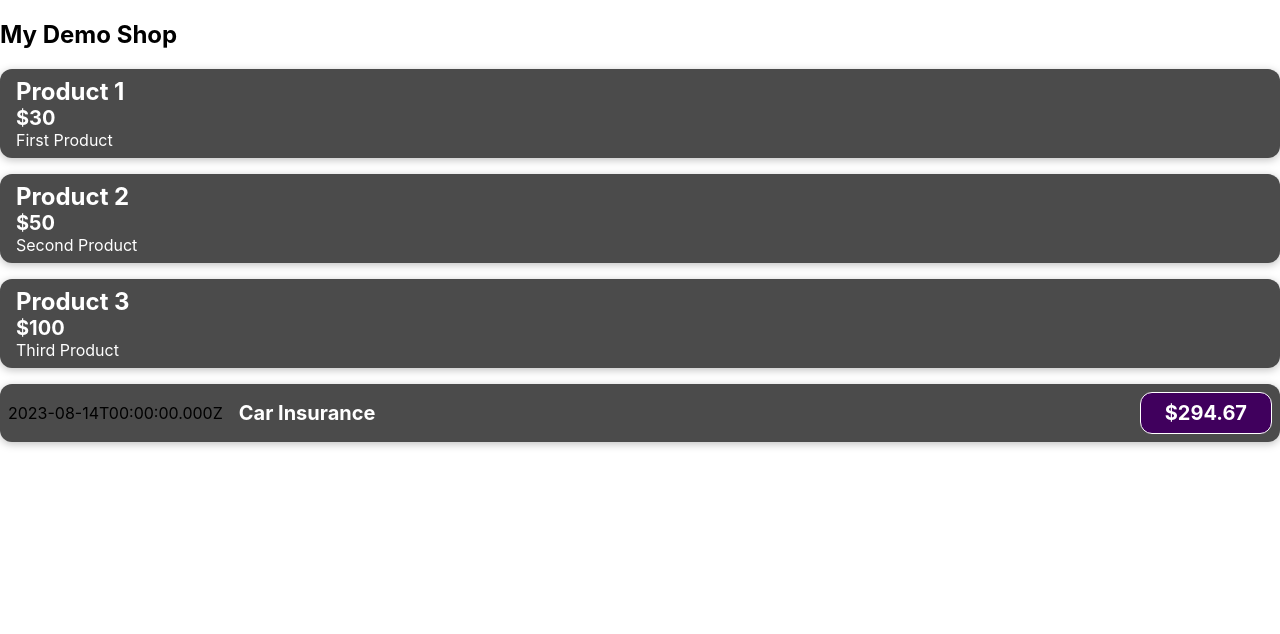
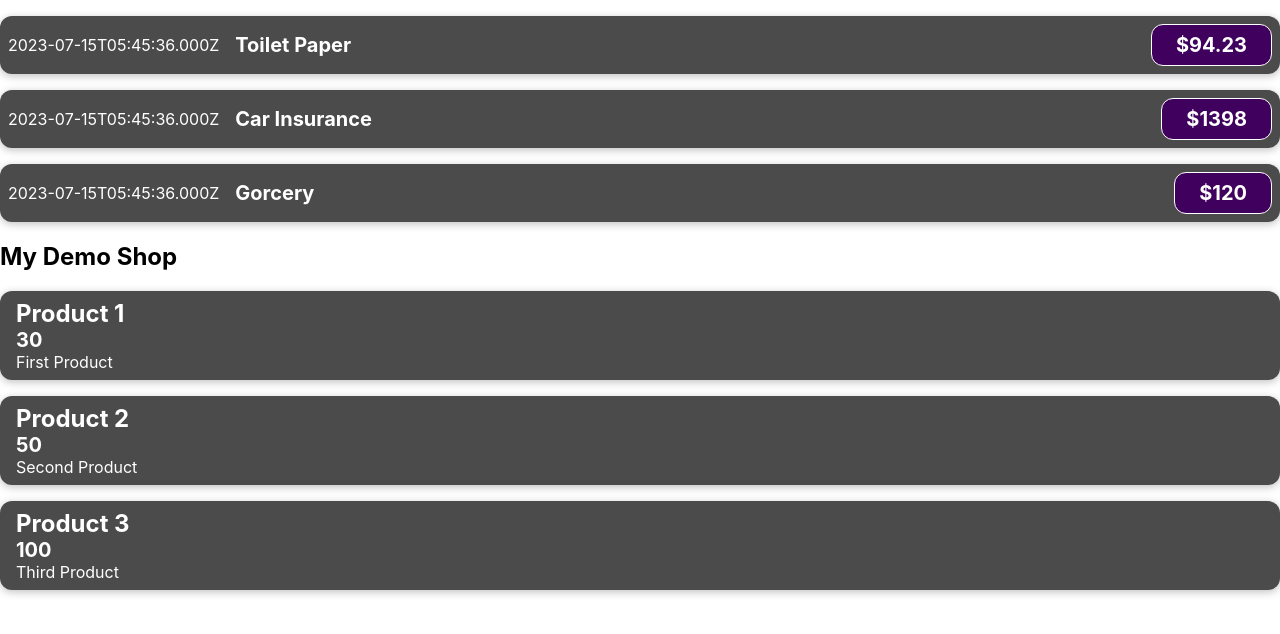
Before and after one commit to dmuduli/reactJS_Learning, a React (Create React App) app in the folder my-app/: page / in a window 1280 px wide. Shown: the top 634 px of the page. Built offline with nearby package versions, Linux system fonts and the light colour scheme.

Commit message:
Create product items

```diff
--- a/my-app/src/App.js
+++ b/my-app/src/App.js
@@ -1,8 +1,28 @@
 import "./App.css";
-import ExpenseItem from "./Components/ExpenseItem/ExpenseItem";
+import Expenses from "./Components/ExpenseItem/Expenses";
 import ProductItem from "./Components/Products/ProductItem";
 
 function App() {
+  const expenses = [
+    {
+      id: "e1",
+      title: "Toilet Paper",
+      price: "$94.23",
+      date: new Date(),
+    },
+    {
+      id: "e2",
+      title: "Car Insurance",
+      price: "$1398",
+      date: new Date(),
+    },
+    {
+      id: "e3",
+      title: "Gorcery",
+      price: "$120",
+      date: new Date(),
+    },
+  ];
   const products = [
     {
       id: "p1",
@@ -24,7 +44,9 @@ function App() {
     },
   ];
   return (
-    <div>
+    <div className="app">
+      <Expenses items={expenses} />
+
       <h2>My Demo Shop</h2>
       <ProductItem
         title={products[0].title}
@@ -44,7 +66,7 @@ function App() {
       {/* <ProductItem title="Product 1" price="30" description="First Product" />
       <ProductItem title="Product 2" price="50" description="Second Product" />
       <ProductItem title="Product 3" price="100" description="Third Product" /> */}
-      <ExpenseItem></ExpenseItem>
+      {/* <ExpenseItem></ExpenseItem> */}
     </div>
     // <div>
     //   <h2>Expense Items</h2>
--- a/my-app/src/Components/ExpenseItem/ExpenseItem.css
+++ b/my-app/src/Components/ExpenseItem/ExpenseItem.css
@@ -7,6 +7,10 @@
   margin: 1rem 0;
   border-radius: 12px;
   background-color: #4b4b4b;
+}
+.expense-item__date {
+  font-size: 1rem;
+  color: #ffffff;
 }
 
 .expense-item__description {
--- a/my-app/src/Components/ExpenseItem/ExpenseItem.js
+++ b/my-app/src/Components/ExpenseItem/ExpenseItem.js
@@ -1,15 +1,14 @@
 import "./ExpenseItem.css";
 
-function ExpenseItem() {
-  const expenseDate = new Date(2023, 7, 14);
-  const expenseTitle = "Car Insurance";
-  const expenseAmount = 294.67;
+function ExpenseItem(props) {
   return (
     <div className="expense-item">
-      <div className="expense-item__date">{expenseDate.toISOString()}</div>
+      <div className="expense-item__date">
+        {props.expensesDate.toISOString()}
+      </div>
       <div className="expense-item__description">
-        <h2>{expenseTitle}</h2>
-        <div className="expense-item__price">${expenseAmount}</div>
+        <h2>{props.expensesTitle}</h2>
+        <div className="expense-item__price">{props.expensesPrice}</div>
       </div>
     </div>
   );
--- /dev/null
+++ b/my-app/src/Components/ExpenseItem/Expenses.js
@@ -0,0 +1,26 @@
+import React from "react";
+import ExpenseItem from "./ExpenseItem";
+
+const Expenses = (props) => {
+  return (
+    <div>
+      <ExpenseItem
+        expensesTitle={props.items[0].title}
+        expensesPrice={props.items[0].price}
+        expensesDate={props.items[0].date}
+      />
+      <ExpenseItem
+        expensesTitle={props.items[1].title}
+        expensesPrice={props.items[1].price}
+        expensesDate={props.items[1].date}
+      />
+      <ExpenseItem
+        expensesTitle={props.items[2].title}
+        expensesPrice={props.items[2].price}
+        expensesDate={props.items[2].date}
+      />
+    </div>
+  );
+};
+
+export default Expenses;
--- a/my-app/src/Components/Products/ProductItem.js
+++ b/my-app/src/Components/Products/ProductItem.js
@@ -20,7 +20,7 @@ function ProductItem(props) {
   return (
     <div className="product-item">
       <h2>{props.title}</h2>
-      <div className="product-item__price">${props.price}</div>
+      <div className="product-item__price">{props.price}</div>
       <div className="product-item__description">{props.description}</div>
     </div>
   );
```
Also changed, not shown: my-app/src/Components/Card/Card.css (added), my-app/src/Components/Card/Card.js (added).
